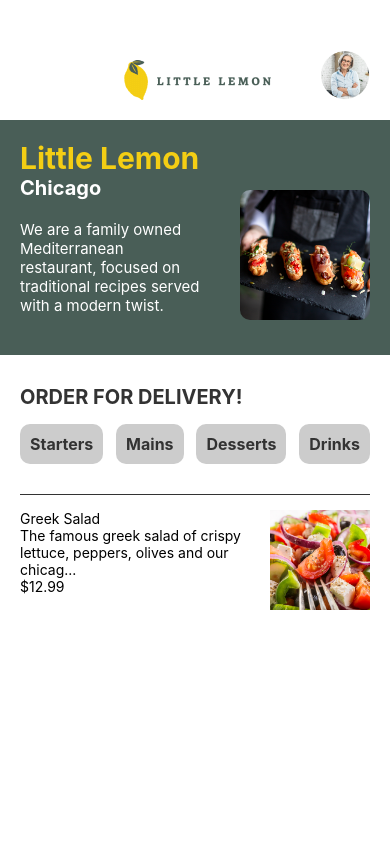
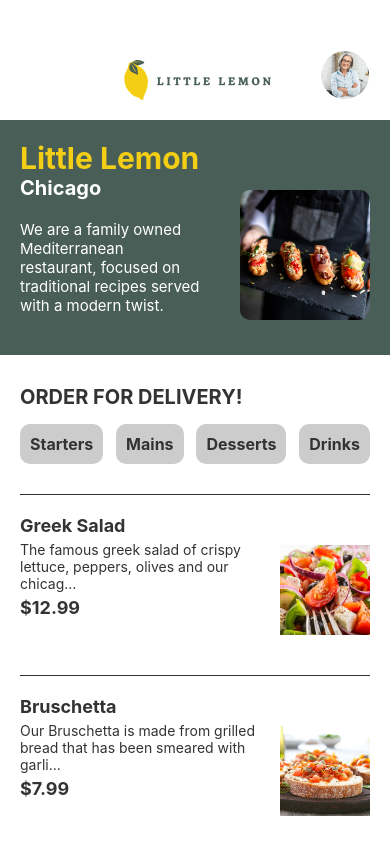
Before and after one commit to Dimgba-Eme/capstone-mobile-app, a React Native app in the folder CapstoneApp/: screen /Home in a window 390 px wide. Built offline with nearby package versions, Linux system fonts and the light colour scheme.

Commit message:
Imported, styled and aligned the menu images in the home screen

```diff
--- a/CapstoneApp/screens/Home.js
+++ b/CapstoneApp/screens/Home.js
@@ -46,6 +46,54 @@
                     </View>
 
                 </View>
+                <View style={styles.menuItemsContainer}>
+                    <View style={styles.menuInner}>
+                        <Text style={styles.menuTitle}>Bruschetta</Text>
+                        <Text style={styles.menuDescription}>Our Bruschetta is made from grilled bread that has been smeared with garli...</Text>
+                        <Text style={styles.menuPrice}>$7.99</Text>
+                    </View>
+
+                    <View>
+                        <Image source={require('../assets/Bruschetta.png')} resizeMode='cover' style={styles.menuImg} />
+                    </View>
+
+                </View>
+                <View style={styles.menuItemsContainer}>
+                    <View style={styles.menuInner}>
+                        <Text style={styles.menuTitle}>Grilled Fish</Text>
+                        <Text style={styles.menuDescription}>Barbequed catch of the day with red onion, crisp capers, chive creme fraiche...</Text>
+                        <Text style={styles.menuPrice}>$20.00</Text>
+                    </View>
+
+                    <View>
+                        <Image source={require('../assets/Grilled fish.png')} resizeMode='cover' style={styles.menuImg} />
+                    </View>
+
+                </View>
+                <View style={styles.menuItemsContainer}>
+                    <View style={styles.menuInner}>
+                        <Text style={styles.menuTitle}>Pasta</Text>
+                        <Text style={styles.menuDescription}>Penne with fried aubergines, tomato sauce, fresh chilli, garlic, basil & salted...</Text>
+                        <Text style={styles.menuPrice}>$18.99</Text>
+                    </View>
+
+                    <View>
+                        <Image source={require('../assets/Pasta.png')} resizeMode='cover' style={styles.menuImg} />
+                    </View>
+
+                </View>
+                <View style={styles.menuItemsContainer}>
+                    <View style={styles.menuInner}>
+                        <Text style={styles.menuTitle}>Lemon Dessert</Text>
+                        <Text style={styles.menuDescription}>Light and fluffy traditional homemade Italian Lemon and ricotta cake...</Text>
+                        <Text style={styles.menuPrice}>$6.99</Text>
+                    </View>
+
+                    <View>
+                        <Image source={require('../assets/Lemon dessert.png')} resizeMode='cover' style={styles.menuImg} />
+                    </View>
+
+                </View>
             </ScrollView>
 
         </View>
@@ -74,7 +122,7 @@
         display: 'flex',
         flexDirection: 'row',
         justifyContent: 'space-between',
-        marginVertical: 15,
+        paddingVertical: 15,
         paddingBottom: 30,
         borderBottomWidth: 1,
         borderBottomColor: '#333333',
@@ -98,27 +146,38 @@
         display: 'flex',
         flexDirection: 'row',
         justifyContent: 'space-between',
+        borderBottomColor: '#333333',
+        borderBottomWidth: 0.4,
+        paddingVertical: 20,
+        paddingBottom: 40,
     },
 
     menuInner: {
-        width: '70%'
+        width: '70%',
     },
 
 
     menuTitle: {
+        fontSize: 18,
+        fontWeight: 'bold',
+        color: '#333333',
 
     },
 
     menuDescription: {
-
+        color: '#333333',
+        marginVertical: 5,
     },
 
     menuPrice: {
-
+        fontSize: 18,
+        fontWeight: 'bold',
+        color: '#333333',
     },
 
     menuImg: {
-        height: 100,
-        width: 100,
+        height: 90,
+        width: 90,
+        marginTop: 30,
     },
 })
```
